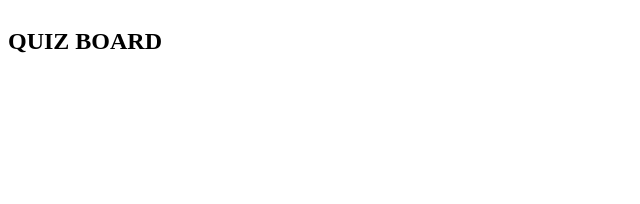
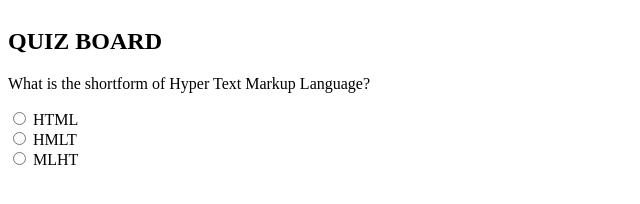
Before and after one commit to kennbeckloff/quiz-test, a plain HTML site: page index.html in a window 1280 px wide. Shown: the whole page, without its empty margins (0-640 px from the left). Drawn offline with Linux system fonts and the light colour scheme.

Commit message:
first question inserted with multiple choices

```diff
--- a/index.html
+++ b/index.html
@@ -13,9 +13,45 @@
   <!-- START -->
   <div class="container">
     <h2 class="board">QUIZ BOARD</h2>
+    <div class="row">
+            <div class="quizz">
+            <div class="qu">
+              <!-- start of form -->
+          <form class="form">
+<!-- question 1 -->
+            <div class="question">
+              <p>What is the shortform of Hyper Text Markup Language?</p>
+              <div class="answer">
+                <label>
+                  <input type="radio" name="qn1" value="A">
+                  <span>HTML</span>
+                </label>
+              </div>
+
+              <div class="answer">
+                <label>
+                  <input type="radio" name="qn1" value="B">
+                  <span>HMLT</span>
+                </label>
+              </div>
+
+              <div class="answer">
+                <label>
+                  <input type="radio" name="qn1" value="C">
+                  <span>MLHT</span>
+                </label>
+              </div>
+
+            </div>
+<!-- question 2 -->
 
 
-  </div>
+          </form>
+
+        </div>
+      </div>
+     </div>
+    </div>
 
   <script src="quiz.js"></script>
 </body>
```
